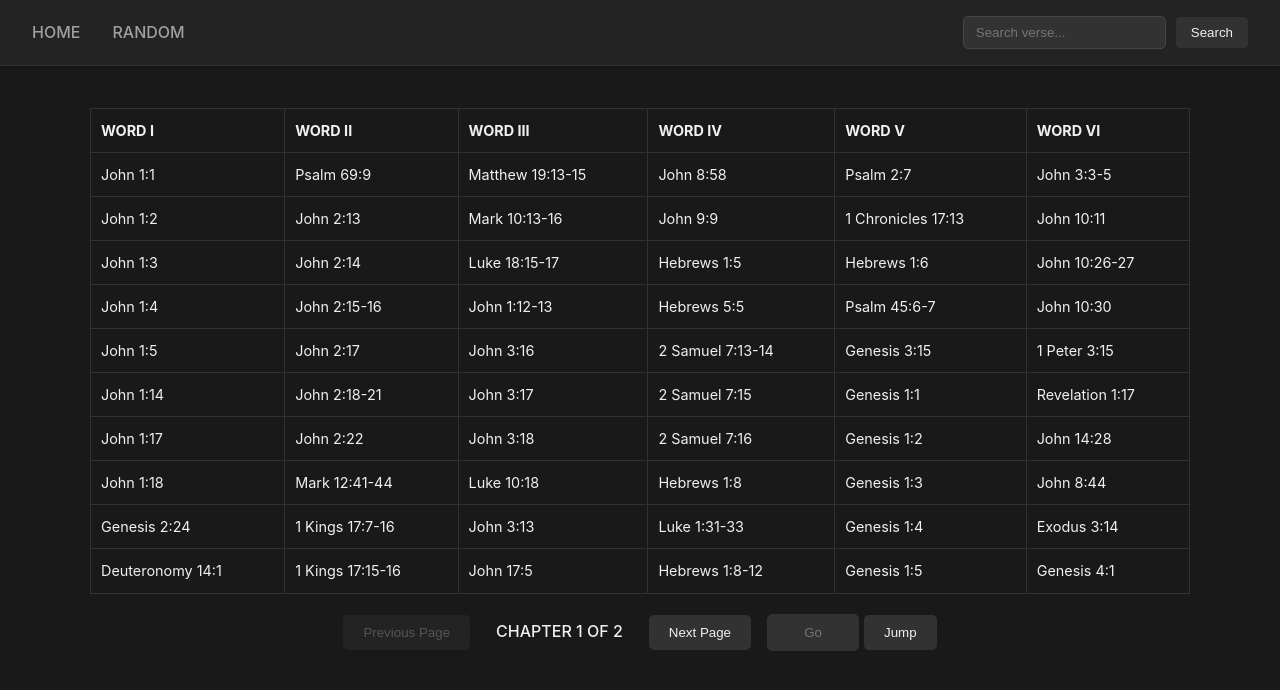
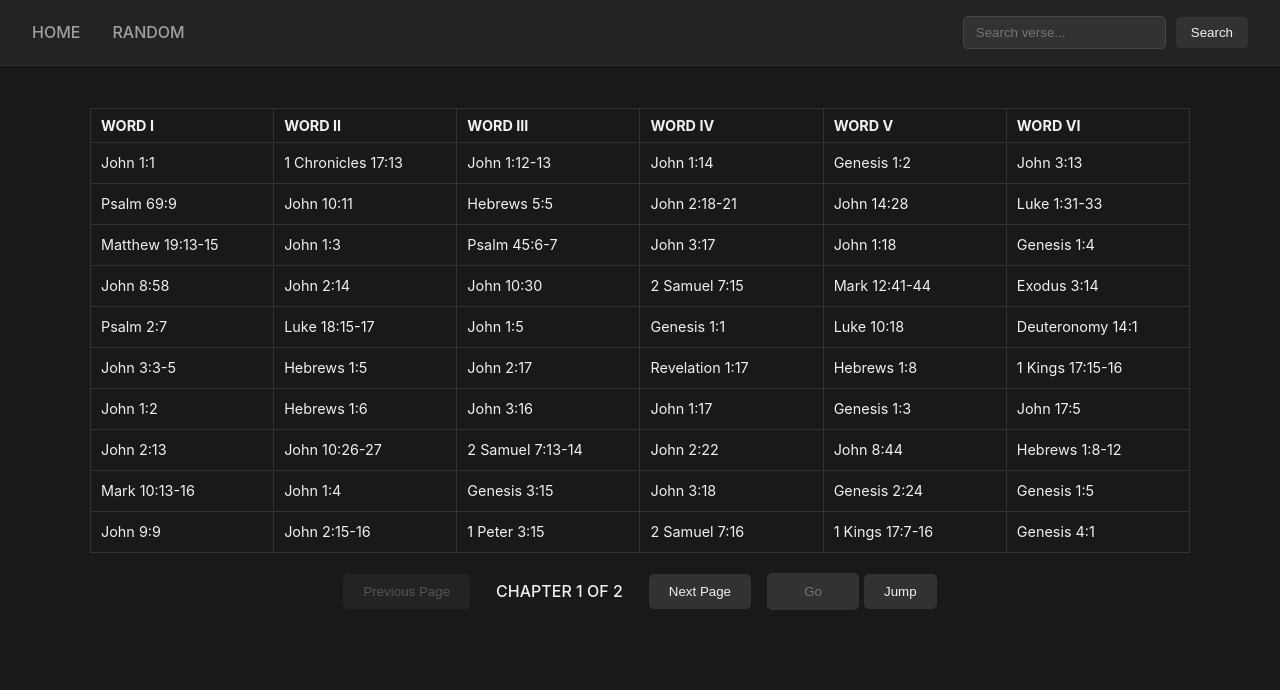
Before and after one commit to trinitarianbeliever/DailyBible, a plain HTML site: page index.html in a window 1280 px wide. Drawn offline with Linux system fonts and the light colour scheme.

Commit message:
theme update

```diff
--- a/index.html
+++ b/index.html
@@ -108,16 +108,24 @@
         /* New styling for the table */
         .bible-verse-table {
             width: 100%;
+            table-layout: fixed; /* Added for equal column widths */
             border-collapse: collapse;
             margin-top: 2rem;
             font-size: 0.9rem;
+            empty-cells: show;
         }
 
         .bible-verse-table th,
         .bible-verse-table td {
             border: 1px solid rgb(50, 50, 50);
-            padding: 10px 10px;
+            padding: 5px 10px;
             text-align: left;
+        }
+
+        .verse-content {
+            min-height: 30px;
+            line-height: 30px;
+            display: block;
         }
 
         .bible-verse-table th {
@@ -256,7 +264,6 @@
             </div>
         </div>
 
-        <!-- Section for random verse and messages -->
         <div id="random-verse-section" class="random-verse-section hidden">
             <div id="random-verse-box" class="random-verse-box"></div>
             <button id="random-verse-button" class="random-verse-button">Get Random Verse</button>
@@ -267,6 +274,8 @@
     <script>
         let verses = [];
         const versesPerPage = 60;
+        const columns = 6;
+        const rows = 10;
         let totalPages = 0;
 
         const tableContainer = document.getElementById('table-container');
@@ -329,14 +338,14 @@
                     <tbody>
             `;
 
-            for (let i = 0; i < pageVerses.length; i += 6) {
+            for (let i = 0; i < rows; i++) {
                 tableHTML += `<tr>`;
-                for (let j = 0; j < 6; j++) {
-                    const verseIndex = i + j;
+                for (let j = 0; j < columns; j++) {
+                    const verseIndex = j * rows + i;
                     if (verseIndex < pageVerses.length) {
-                        tableHTML += `<td>${pageVerses[verseIndex]}</td>`;
+                        tableHTML += `<td><div class="verse-content">${pageVerses[verseIndex]}</div></td>`;
                     } else {
-                        tableHTML += `<td></td>`;
+                        tableHTML += `<td><div class="verse-content"></div></td>`;
                     }
                 }
                 tableHTML += `</tr>`;
@@ -455,6 +464,8 @@
                 tableCells.forEach(cell => {
                     if (cell.textContent.toLowerCase() === searchTerm) {
                         cell.classList.add('highlight');
+                    } else {
+                        cell.classList.remove('highlight');
                     }
                 });
             } else {
```
